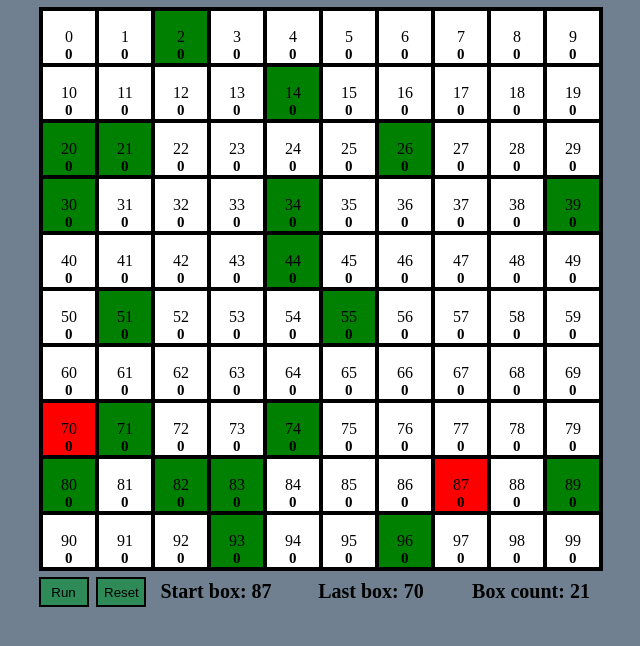
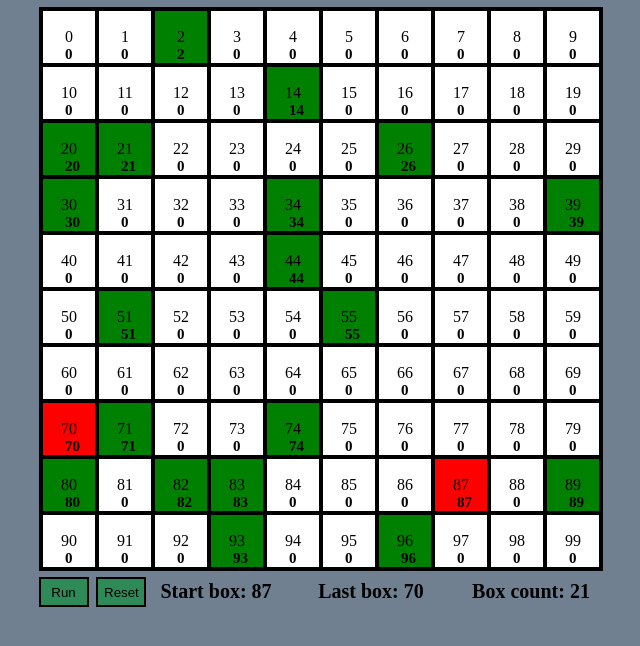
Before and after one commit to birdpump/gridgen, a plain HTML site: page test.html in a window 1280 px wide. Both pictures are taken after a click on the button "Run". Shown: the whole page, without its empty margins (319-959 px from the left). Drawn offline with Linux system fonts and the light colour scheme.

Commit message:
Update test.html

```diff
--- a/test.html
+++ b/test.html
@@ -241,11 +241,11 @@
                 var ib = r_num[b];
                 if (ib == m) {
                     document.getElementById("c" + b).style.backgroundColor = "red";
-               //     document.getElementById("i" + b).innerHTML = "1";
+                    document.getElementById("i" + ib).innerHTML = ib;
                     c = b;
                 } else {
                     document.getElementById("c" + b).style.backgroundColor = "green";
-                  ///  document.getElementById("i" + b).innerHTML = "2";
+                    document.getElementById("i" + ib).innerHTML = ib;
                 }
                 var b = ib;
                 i++
```
